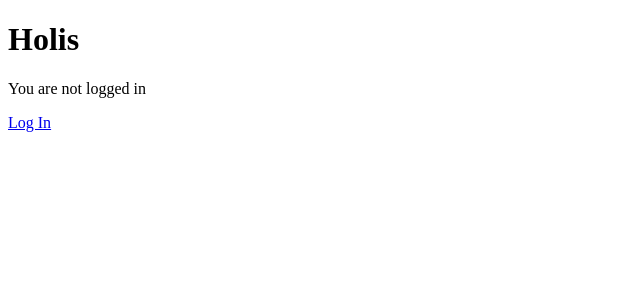
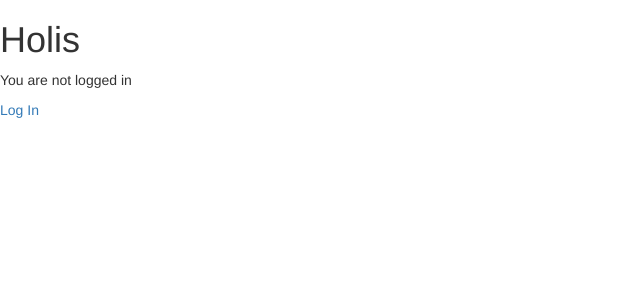
Before and after one commit to Pelozo/todo-django, a Django app: page / in a window 1280 px wide. Shown: the top 300 px of the page, without its empty margins (0-640 px from the left). Run offline with Django 3.2, Linux system fonts and the light colour scheme; some libraries are stand-ins or nearby versions.

Commit message:
se agrego bootstrap

```diff
--- a/djangoProject/settings.py
+++ b/djangoProject/settings.py
@@ -126,3 +126,6 @@ STATIC_URL = '/static/'
 # https://docs.djangoproject.com/en/3.2/ref/settings/#default-auto-field
 
 DEFAULT_AUTO_FIELD = 'django.db.models.BigAutoField'
+
+LOGIN_URL = '/login/'
+LOGIN_REDIRECT_URL = '/home/'
--- a/templates/base.html
+++ b/templates/base.html
@@ -9,6 +9,7 @@
 <h1>Holis</h1>
 {% block content %}
 {% endblock content %}
-
+<link rel="stylesheet" href="//maxcdn.bootstrapcdn.com/bootstrap/3.2.0/css/bootstrap.min.css">
+<link rel="stylesheet" href="//maxcdn.bootstrapcdn.com/bootstrap/3.2.0/css/bootstrap-theme.min.css">
 </body>
 </html>
```
Also changed, not shown: db.sqlite3.
